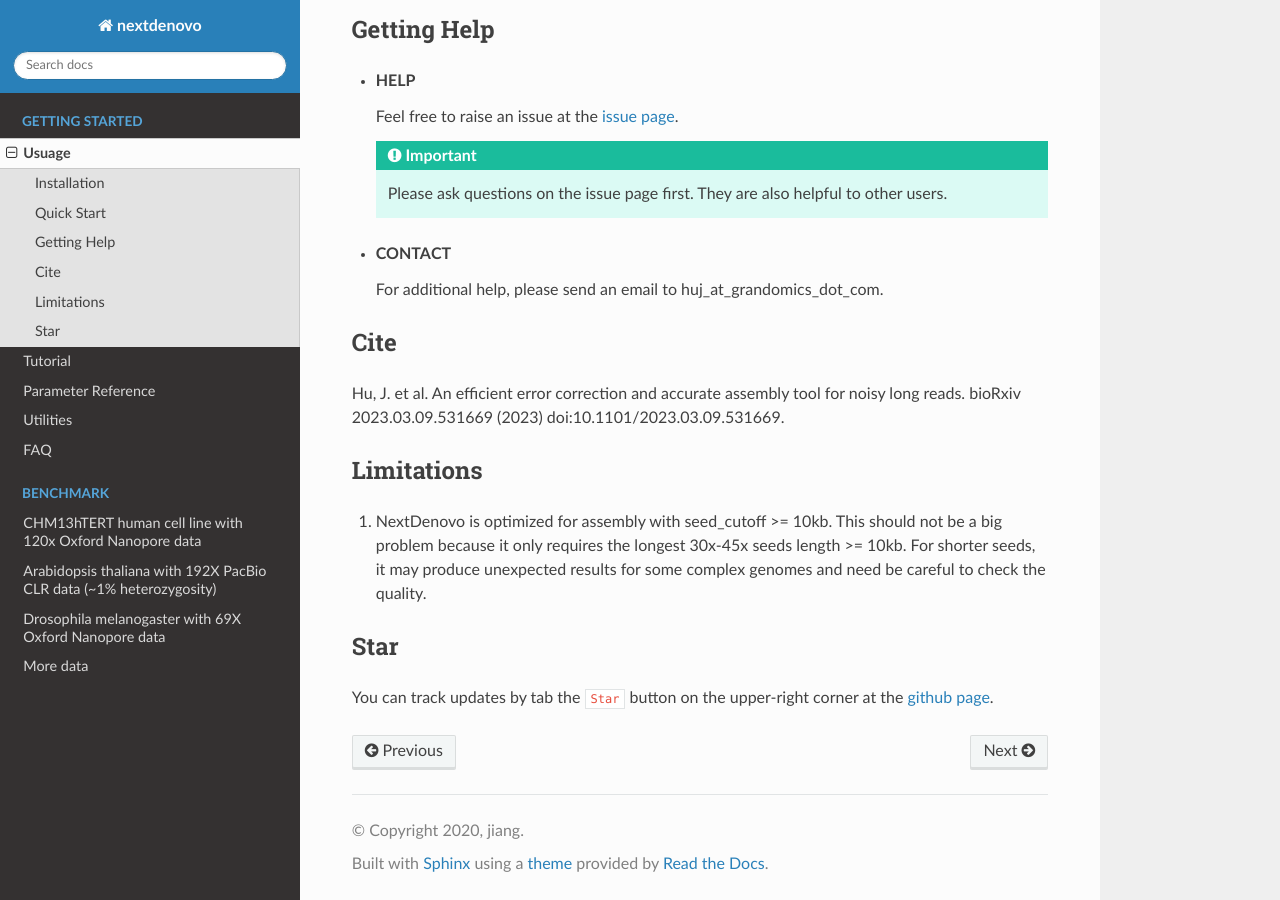
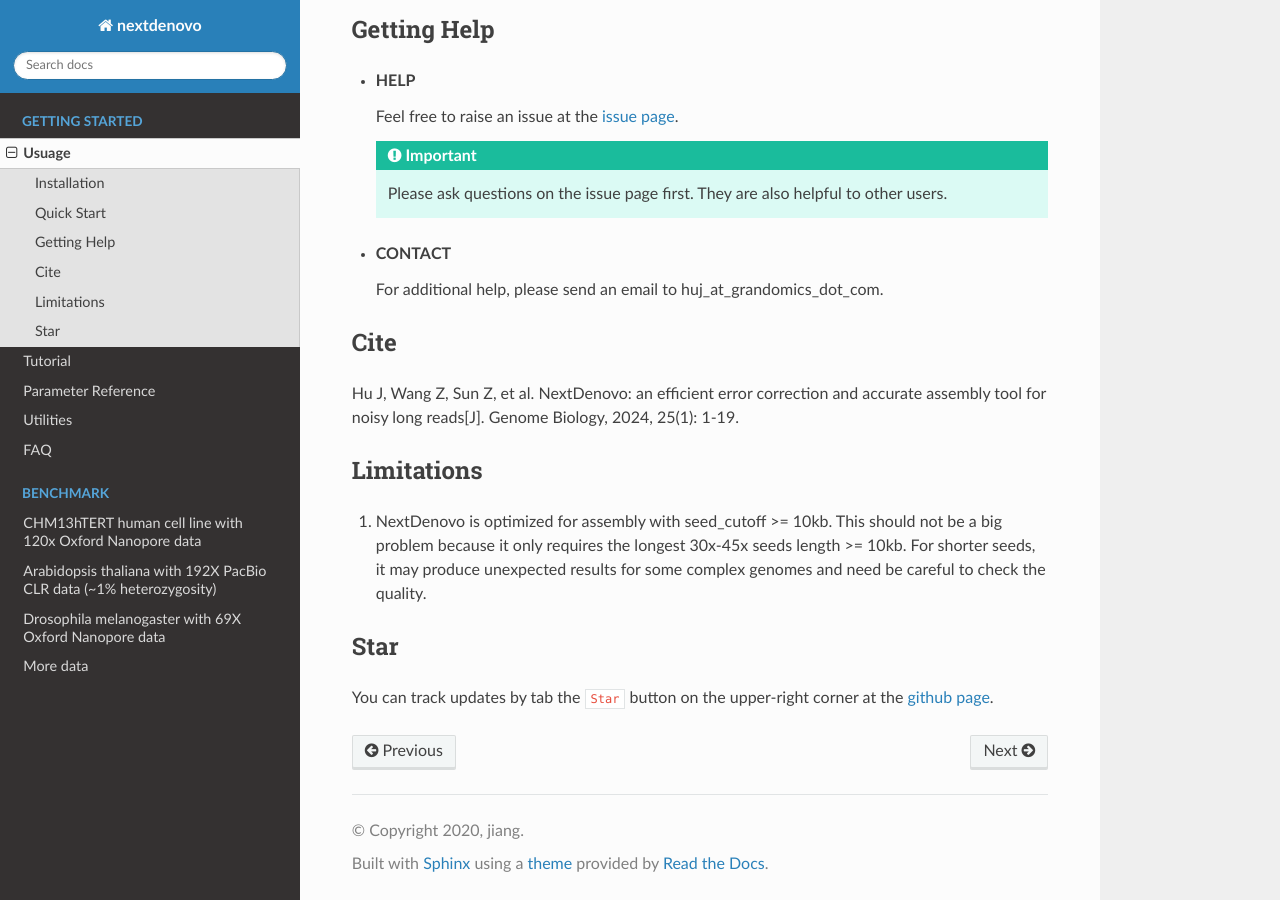
Before and after one commit to Nextomics/NextDenovo, a Sphinx documentation site: the page built from doc/QSTART.rst, in a window 1280 px wide and 900 px high, scrolled down 1759 px. Built offline with Sphinx 7.4.7 and the Read the Docs theme 2.0.0, drawn with Linux system fonts in a browser that asks for light colours.

Commit message:
Update QSTART.rst

```diff
--- a/doc/QSTART.rst
+++ b/doc/QSTART.rst
@@ -120,7 +120,7 @@
 Cite
 ~~~~
 
-Hu, J. et al. An efficient error correction and accurate assembly tool for noisy long reads. bioRxiv 2023.03.09.531669 (2023) doi:10.1101/2023.03.09.531669.
+Hu J, Wang Z, Sun Z, et al. NextDenovo: an efficient error correction and accurate assembly tool for noisy long reads[J]. Genome Biology, 2024, 25(1): 1-19.
 
 Limitations
 ~~~~~~~~~~~
```
